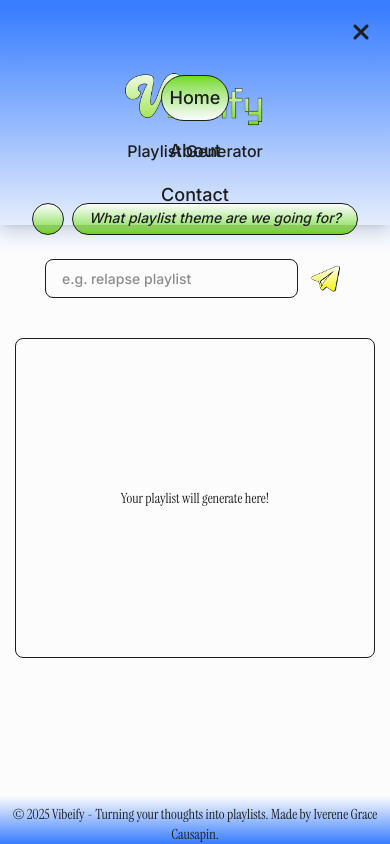
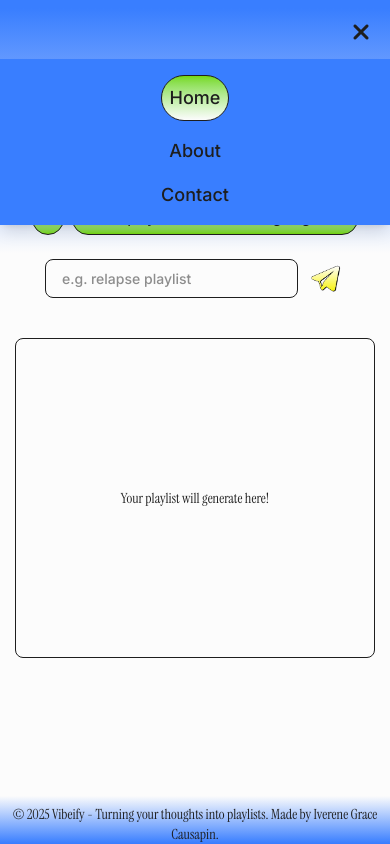
Before and after one commit to iverene/vibeify, a React app in the folder frontend/: page / in a window 390 px wide. Both pictures are taken after a click on the element 359 px from the left and 33 px from the top of the page. Built offline with nearby package versions, Linux system fonts and the light colour scheme; the HTML template or start-up script is replaced by a standard one.

Commit message:
fixed mobile nav

```diff
--- a/frontend/src/components/Navigation.jsx
+++ b/frontend/src/components/Navigation.jsx
@@ -14,9 +14,9 @@ function Navigation() {
     };
 
   return (
-    <nav className='flex items-center justify-end px-2 pt-2 sticky top-0'>
+    <nav className='flex items-center justify-end lg:justify-end md:justify-center px-2 pt-2 sticky top-0'>
         <div>
-                <ul className="hidden lg:flex py-4 px-20 gap-25 text-lg">
+                <ul className="hidden md:flex lg:flex py-4 px-20 gap-25 text-lg">
                     <li>
                         <Link
                             to="/"
@@ -48,8 +48,8 @@ function Navigation() {
                 <i className={`fa-solid ${isMenuOpen ? 'fa-xmark' : 'fa-bars'} text-2xl`}></i>
             </div>
 
-            <div className={`absolute top-full left-0 w-full md:hidden transition-all duration-300 ease-in-out ${
-                isMenuOpen ? 'opacity-100 visible shadow-lg' : 'opacity-0 invisible'
+            <div className={`bg-brightBlue shadow-lg absolute top-full left-0 w-full md:hidden transition-all duration-300 ease-in-out ${
+                isMenuOpen ? 'opacity-100 visible' : 'opacity-0 invisible'
             }`}>
                 <ul className="flex flex-col items-center py-4 space-y-4 text-lg">
                     <li>
```
